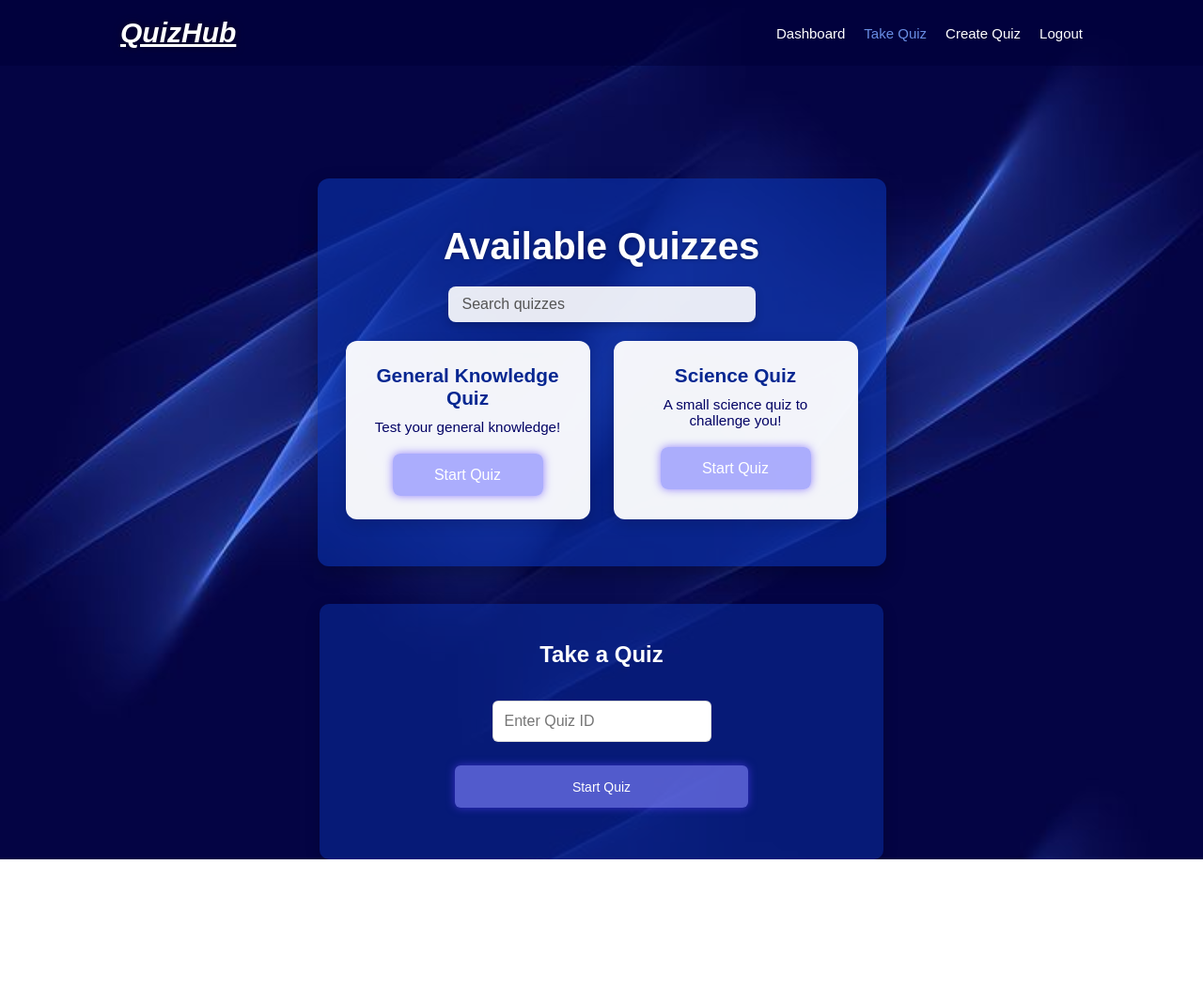
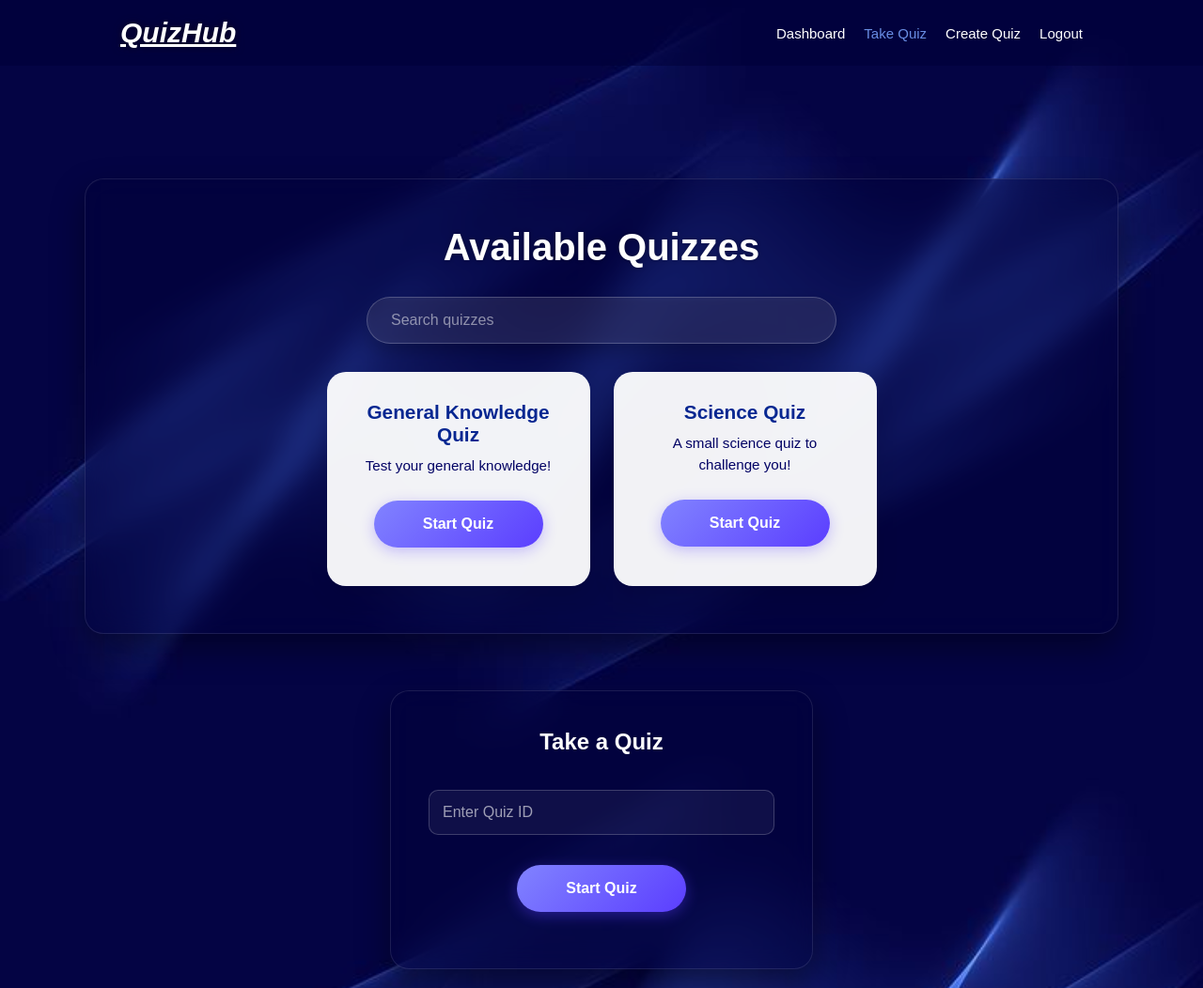
Before and after one commit to preethaarul/Web_Project, a website: page Frontend/Takequiz.html in a window 1280 px wide. Shown: the whole page at 94% size. Before the commit the page ends 915 px from the top, so only its background shows below. Drawn offline with Linux system fonts and the light colour scheme.

Commit message:
UI update

```diff
--- a/Frontend/style.css
+++ b/Frontend/style.css
@@ -121,21 +121,27 @@ body {
 
 /*BUTTONS */
 .reg-btn {
-  width: 160px;
-  height: 45px;
-  background: rgba(118, 159, 248, 0.564);
-  box-shadow: 0 0 10px rgba(91, 62, 255, 0.621);
+  width: 180px;
+  height: 50px;
+  background: linear-gradient(135deg, #8183ff, #5b3eff);
+  box-shadow: 0 4px 15px rgba(91, 62, 255, 0.4);
   border: none;
+  border-radius: 30px;
   cursor: pointer;
-  transition: 0.3s ease;
+  transition: all 0.3s ease;
   font-size: 16px;
-  font-weight: 400;
+  font-weight: 600;
   color: #fff;
+  display: flex;
+  justify-content: center;
+  align-items: center;
+  margin: 10px auto;
 }
 
 .reg-btn:hover {
-  background: #01064679;
-  transform: scale(1.05);
+  transform: translateY(-3px);
+  box-shadow: 0 8px 25px rgba(91, 62, 255, 0.6);
+  filter: brightness(1.1);
 }
 
 /*LOGIN LINK  */
@@ -156,12 +162,25 @@ body {
 
 /* FORM*/
 .form-container {
-  background: rgba(9, 50, 175, 0.482);
+  background: rgba(1, 1, 57, 0.4);
+  backdrop-filter: blur(15px);
   padding: 40px;
-  border-radius: 10px;
-  width: 600px;
+  border-radius: 20px;
+  width: 90%;
+  max-width: 450px; /* Optimal for Login/Register */
   text-align: center;
-  box-shadow: 0px 5px 15px rgba(0,0,0,0.2);
+  box-shadow: 0px 15px 35px rgba(0, 0, 0, 0.4);
+  border: 1px solid rgba(255, 255, 255, 0.1);
+  margin: 20px auto;
+  transition: transform 0.3s ease;
+}
+
+.createquizpage .form-container {
+  max-width: 900px; /* Wider for Create Quiz */
+}
+
+#join-container {
+  max-width: 450px;
 }
 
 .form-container h2 {
@@ -175,30 +194,55 @@ body {
   flex-direction: column;
 }
 
-.form-container input {
-  margin: 10px 0;
-  padding: 12px;
-  border: 1px solid #ccccccc3;
-  border-radius: 6px;
+.form-container input,
+.form-container textarea {
+  width: 100%;
+  margin: 12px 0;
+  padding: 14px;
+  border: 1px solid rgba(255, 255, 255, 0.2);
+  border-radius: 10px;
   font-size: 16px;
+  background: rgba(255, 255, 255, 0.05);
+  color: #fff;
+  transition: all 0.3s ease;
+  outline: none;
+}
+
+.form-container input:focus,
+.form-container textarea:focus {
+  background: rgba(255, 255, 255, 0.1);
+  border-color: #8183ff;
+  box-shadow: 0 0 15px rgba(129, 131, 255, 0.3);
+}
+
+.form-container input::placeholder {
+  color: rgba(255, 255, 255, 0.6);
 }
 
 .form-container button {
-  margin: 15px auto;
-  padding: 8px;
-  width: 60%;
-  background: #8183ff9f;
+  margin: 20px auto;
+  padding: 12px 30px;
+  width: auto;
+  min-width: 180px;
+  background: linear-gradient(135deg, #8183ff, #5b3eff);
   border: none;
-  border-radius: 6px;
-  font-size: 14px;
+  border-radius: 30px;
+  font-size: 16px;
+  font-weight: 600;
   color: #fff;
   cursor: pointer;
-  transition: 0.3s;
+  transition: all 0.3s cubic-bezier(0.175, 0.885, 0.32, 1.275);
+  box-shadow: 0 4px 15px rgba(91, 62, 255, 0.4);
 }
 
 .form-container button:hover {
-  background: #f4d03f;
-  color: #000;
+  transform: translateY(-3px);
+  box-shadow: 0 8px 25px rgba(91, 62, 255, 0.6);
+  filter: brightness(1.1);
+}
+
+.form-container button:active {
+  transform: translateY(0);
 }
 
 .form-container p {
@@ -351,20 +395,23 @@ body {
 }
 
 .stats-card,
-.recent-activity {
-  background: rgba(9, 50, 175, 0.482);
-  padding: 25px;
-  border-radius: 10px;
-  box-shadow: 0 4px 8px rgba(0, 0, 0, 0.1);
+.recent-activity,
+.created-quizzes {
+  background: rgba(1, 1, 57, 0.4);
+  backdrop-filter: blur(15px);
+  padding: 30px;
+  border-radius: 20px;
+  box-shadow: 0 10px 30px rgba(0, 0, 0, 0.4);
+  border: 1px solid rgba(255, 255, 255, 0.1);
   flex: 1;
   min-width: 300px;
+  transition: transform 0.3s ease;
 }
 
-.stats-card h2,
-.recent-activity h2 {
-  color: #fff;
-  margin-bottom: 20px;
-  font-size: 1.5rem;
+.stats-card:hover,
+.recent-activity:hover,
+.created-quizzes:hover {
+  transform: translateY(-5px);
 }
 
 .stat {
@@ -492,13 +539,16 @@ body {
 
 
 .quiz-list-container {
-  background: rgba(9, 50, 175, 0.6);
+  background: rgba(1, 1, 57, 0.4);
+  backdrop-filter: blur(15px);
   padding: 50px 30px;
-  border-radius: 12px;
-  max-width: 1000px;
+  border-radius: 20px;
+  width: 95%;
+  max-width: 1100px;
   margin: 40px auto;
   text-align: center;
-  box-shadow: 0px 8px 20px rgba(0, 0, 0, 0.25);
+  box-shadow: 0px 15px 35px rgba(0, 0, 0, 0.4);
+  border: 1px solid rgba(255, 255, 255, 0.1);
 }
 
 .quiz-list-container h2 {
@@ -522,13 +572,14 @@ body {
 }
 
 .quiz-card {
-  background: rgba(255,255,255,0.95);
-  padding: 25px;
-  border-radius: 12px;
-  width: 260px;
+  background: rgba(255, 255, 255, 0.95);
+  padding: 30px;
+  border-radius: 20px;
+  width: 280px;
   text-align: center;
-  box-shadow: 0px 5px 15px rgba(0,0,0,0.15);
-  transition: transform 0.3s ease, box-shadow 0.3s ease;
+  box-shadow: 0px 10px 25px rgba(0,0,0,0.1);
+  transition: all 0.4s cubic-bezier(0.175, 0.885, 0.32, 1.275);
+  border: 1px solid rgba(255, 255, 255, 0.1);
 }
 
 .quiz-card:hover {
@@ -545,32 +596,38 @@ body {
 .quiz-card p {
   color: #020264;
   font-size: 0.95rem;
-  margin-bottom: 20px;
+  margin-bottom: 25px;
+  line-height: 1.5;
 }
 
 .start-quiz-btn {
-  background: #8183ff9f;
+  background: linear-gradient(135deg, #8183ff, #5b3eff);
   border: none;
-  padding: 12px 25px;
+  padding: 12px 30px;
   color: #fff;
-  font-weight: 500;
-  border-radius: 8px;
+  font-weight: 600;
+  border-radius: 30px;
   cursor: pointer;
-  transition: 0.3s;
+  transition: all 0.3s ease;
+  box-shadow: 0 4px 15px rgba(91, 62, 255, 0.3);
 }
 
 .start-quiz-btn:hover {
-  background: #01064679;
-  transform: scale(1.05);
+  transform: translateY(-3px);
+  box-shadow: 0 8px 25px rgba(91, 62, 255, 0.5);
+  filter: brightness(1.1);
 }
 
 .quiz-container {
-  background: rgba(9, 50, 175, 0.6);
+  background: rgba(1, 1, 57, 0.4);
+  backdrop-filter: blur(15px);
   padding: 50px 35px;
-  border-radius: 12px;
-  max-width: 900px;
+  border-radius: 20px;
+  width: 95%;
+  max-width: 950px;
   margin: 50px auto;
-  box-shadow: 0px 8px 20px rgba(0,0,0,0.25);
+  box-shadow: 0px 15px 35px rgba(0, 0, 0, 0.4);
+  border: 1px solid rgba(255, 255, 255, 0.1);
 }
 
 .quiz-container h2 {
@@ -638,19 +695,9 @@ body {
   transform: scale(1.05);
 }
 
-.created-quizzes {
-  background: rgba(9, 50, 175, 0.6);
-  padding: 25px;
-  border-radius: 12px;
-  box-shadow: 0px 8px 20px rgba(0,0,0,0.25);
-  flex: 1;
-  min-width: 300px;
-  color: #fff;
-}
-
 .created-quizzes h2 {
   color: #ffffff;
-  margin-bottom: 20px;
+  margin-bottom: 25px;
   font-size: 1.5rem;
   text-align: center;
 }
@@ -714,22 +761,30 @@ body {
 }
 
 .quiz-search {
-  width: 60%;
-  max-width: 400px;
-  padding: 10px 15px;
-  margin: 20px auto;
+  width: 90%;
+  max-width: 500px;
+  padding: 15px 25px;
+  margin: 30px auto;
   display: block;
-  border-radius: 8px;
-  border: none;
+  border-radius: 30px;
+  border: 1px solid rgba(255, 255, 255, 0.2);
   font-size: 1rem;
   outline: none;
-  background: rgba(255, 255, 255, 0.9);
-  color: #072791;
-  box-shadow: 0px 3px 10px rgba(0,0,0,0.2);
+  background: rgba(255, 255, 255, 0.1);
+  color: #fff;
+  box-shadow: 0px 10px 20px rgba(0,0,0,0.2);
+  backdrop-filter: blur(5px);
+  transition: all 0.3s ease;
+}
+
+.quiz-search:focus {
+  background: rgba(255, 255, 255, 0.2);
+  border-color: #8183ff;
+  box-shadow: 0px 15px 30px rgba(0,0,0,0.3);
 }
 
 .quiz-search::placeholder {
-  color: #555;
+  color: rgba(255, 255, 255, 0.5);
 }
 
 .quiz-highlight {
@@ -796,7 +851,7 @@ body {
   .form-container {
     width: 95%;
     padding: 30px 20px;
-    margin: 30px auto;
+    margin: 20px auto;
   }
 }
 
```
